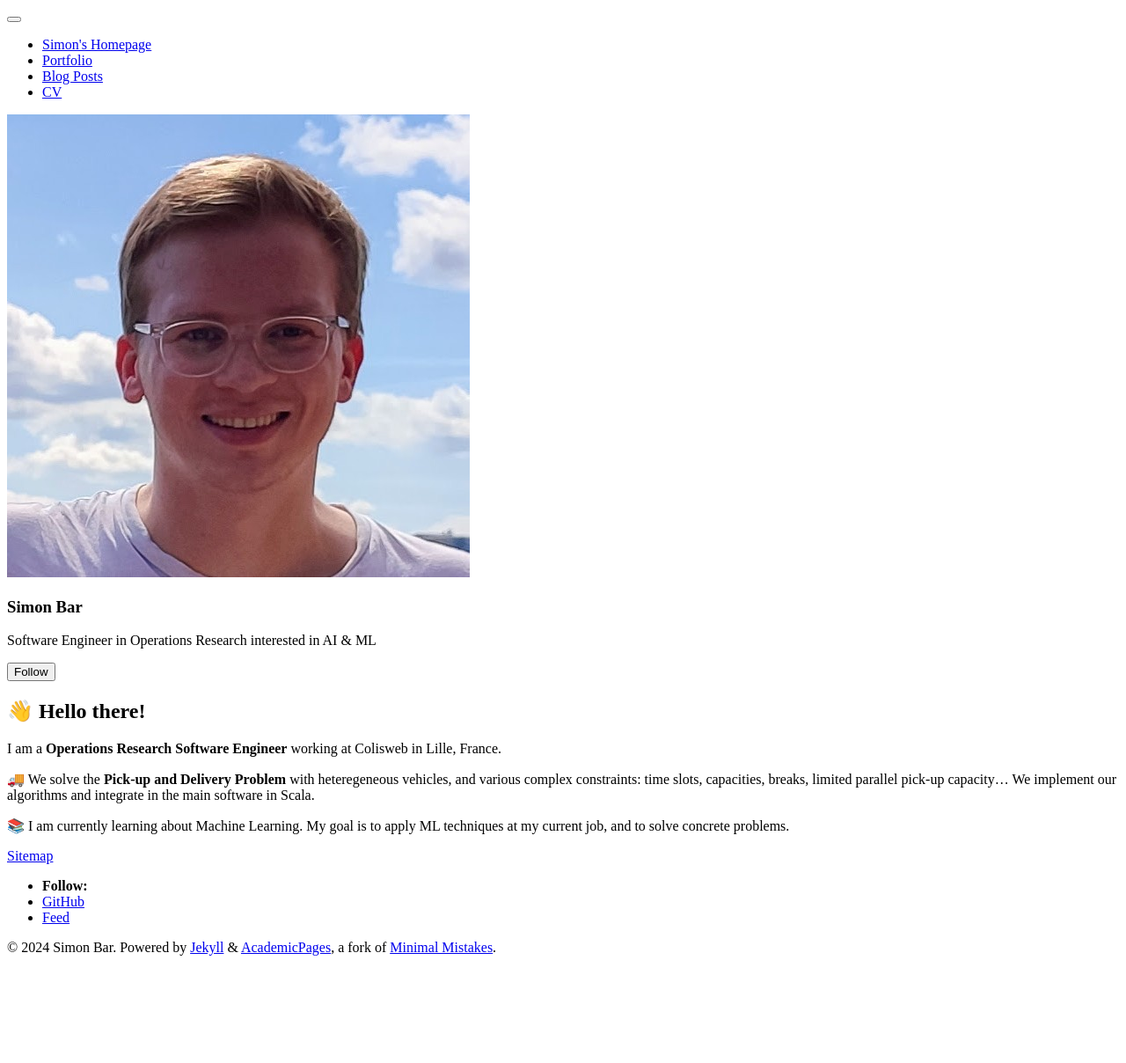
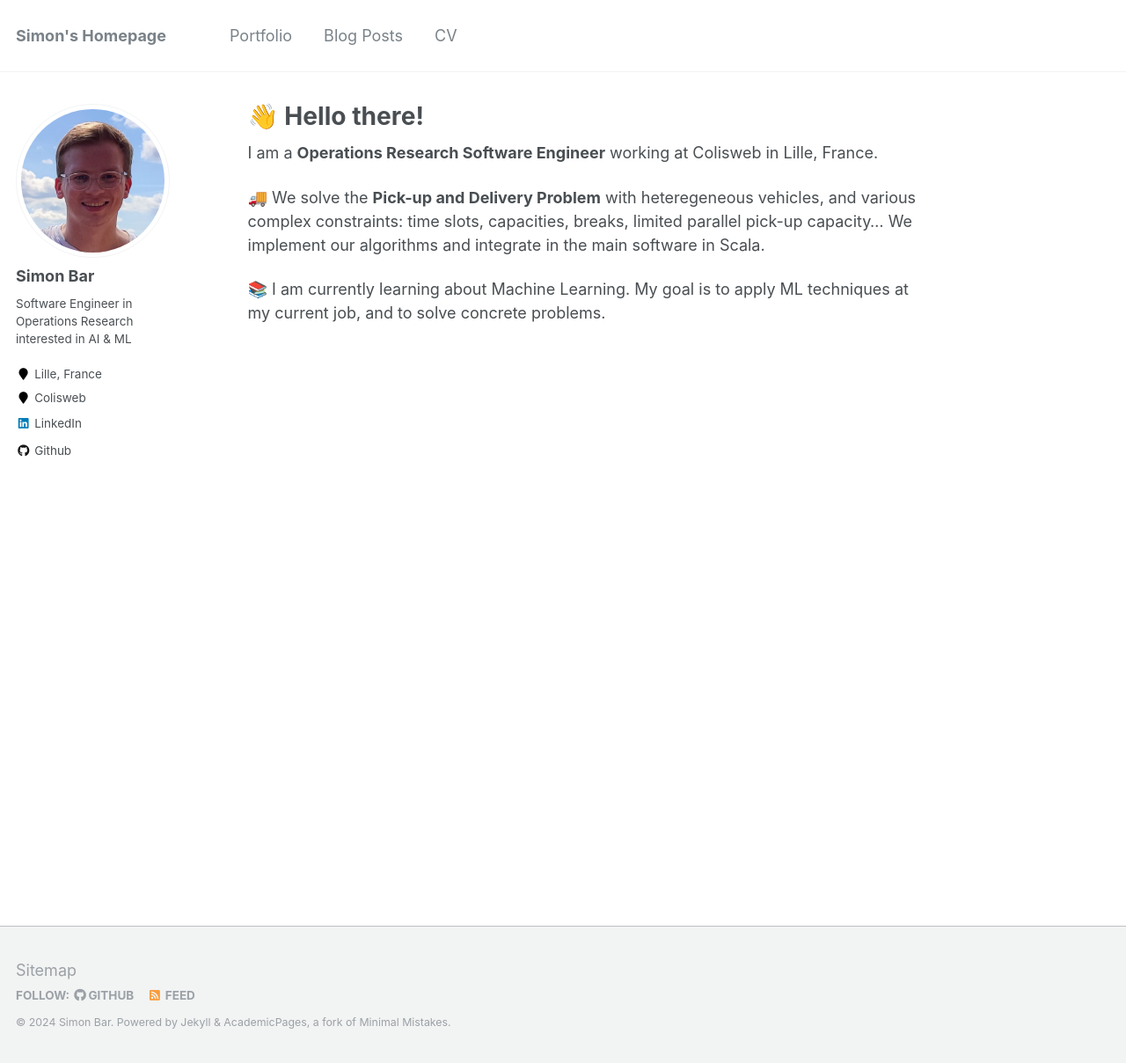
Before and after one commit to simooonb/simooonb.github.io, a Jekyll site: the page built from _pages/about.md, in a window 1280 px wide and 1208 px high. Shown: the whole window at 88% size. Built offline with Jekyll 4.4.1, drawn with Linux system fonts in a browser that asks for light colours; a script bundle is joined from its source files by our own code.

Commit message:
revert theme

```diff
--- a/_config.yml
+++ b/_config.yml
@@ -5,10 +5,10 @@
 # For technical reasons, this file is *NOT* reloaded automatically when you use
 # `jekyll serve`. If you change this file, please restart the server process.
 
-plugins:
-  - jekyll-remote-theme
-remote_theme             : "mmistakes/minimal-mistakes"
-minimal_mistakes_skin    : "dark" # "air", "aqua", "contrast", "dark", "dirt", "neon", "mint", "plum", "sunrise"
+# plugins:
+#   - jekyll-remote-theme
+# remote_theme             : "mmistakes/minimal-mistakes"
+# minimal_mistakes_skin    : "dark" # "air", "aqua", "contrast", "dark", "dirt", "neon", "mint", "plum", "sunrise"
 
 # Site Settings
 locale                   : "en-US"
@@ -141,9 +141,9 @@ exclude:
   - LICENSE
   - README
   - Rakefile
-  # - assets/js/_main.js
-  # - assets/js/plugins
-  # - assets/js/vendor
+  - assets/js/_main.js
+  - assets/js/plugins
+  - assets/js/vendor
   - config
   - gulpfile.js
   - log
@@ -151,7 +151,7 @@ exclude:
   - package.json
   - tmp
   - vendor
-  - assets
+  # - assets
 keep_files:
   - .git
   - .svn
```
